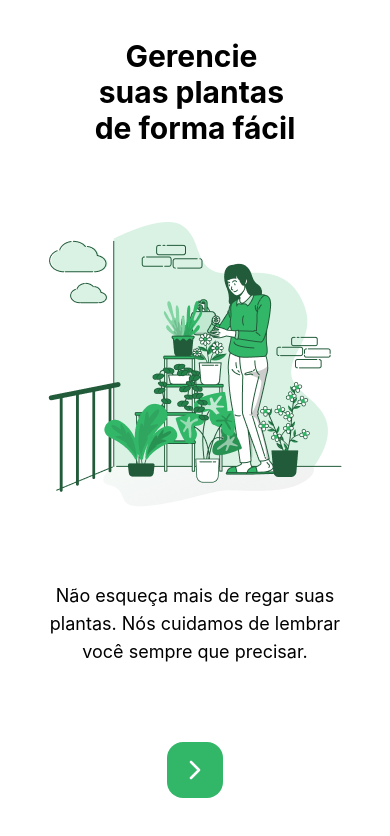
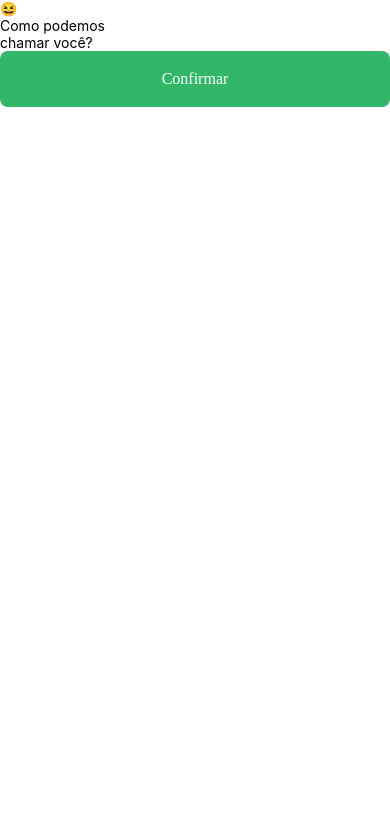
Before and after one commit to kallebysantos/plant-manager, a React Native app: screen /UserIdentification in a window 390 px wide. Shown: the top 836 px of the page. Built offline with nearby package versions, Linux system fonts and the light colour scheme.

Commit message:
📦 NEW: Adding User Identification page

```diff
--- a/App.tsx
+++ b/App.tsx
@@ -1,12 +1,11 @@
 import React from 'react';
 import {SafeAreaView} from 'react-native';
-
-import {Welcome} from './src/pages/Welcome';
+import {UserIdentification} from './src/pages/UserIdentification';
 
 export default function App() {
   return (
     <SafeAreaView className="flex-1">
-      <Welcome />
+      <UserIdentification />
     </SafeAreaView>
   );
 }
--- /dev/null
+++ b/src/components/Button.tsx
@@ -0,0 +1,17 @@
+import React from 'react';
+import {Text, TouchableOpacity, TouchableOpacityProps} from 'react-native';
+
+type ButtonProps = TouchableOpacityProps & {
+  title: string;
+};
+
+export function Button({title, ...props}: ButtonProps) {
+  return (
+    <TouchableOpacity
+      className="h-14 items-center justify-center rounded-lg bg-green-500"
+      activeOpacity={0.7}
+      {...props}>
+      <Text className="text-base text-white  font-heading">{title}</Text>
+    </TouchableOpacity>
+  );
+}
--- /dev/null
+++ b/src/pages/UserIdentification.tsx
@@ -0,0 +1,97 @@
+import React from 'react';
+import {
+  Keyboard,
+  KeyboardAvoidingView,
+  Platform,
+  SafeAreaView,
+  Text,
+  TouchableWithoutFeedback,
+  View,
+} from 'react-native';
+import {Button} from '../components/Button';
+
+export function UserIdentification() {
+  return (
+    <SafeAreaView style={{flex: 1}}>
+      <KeyboardAvoidingView
+        behavior={Platform.OS === 'ios' ? 'padding' : 'height'}>
+        <TouchableWithoutFeedback onPress={Keyboard.dismiss}>
+          <View>
+            <Text>{true ? '😆' : '😃'}</Text>
+            <Text>
+              Como podemos {'\n'}
+              chamar você?
+            </Text>
+
+            {/* <TextInput
+              style={[
+                styles.input,
+                isInvalid
+                  ? styles.inputInvalid
+                  : (isFocused || isFilled) && styles.inputFocused,
+                ,
+              ]}
+              placeholder="Digite um nome"
+              onBlur={() => setIsFocused(false)}
+              onFocus={() => setIsFocused(true)}
+              onChangeText={handleChangeText}
+            /> */}
+
+            <View>
+              <Button title="Confirmar" />
+            </View>
+          </View>
+        </TouchableWithoutFeedback>
+      </KeyboardAvoidingView>
+    </SafeAreaView>
+  );
+}
+/*
+const styles = StyleSheet.create({
+  container: {
+    width: '100%',
+    flex: 1,
+    alignItems: 'center',
+    justifyContent: 'space-around',
+  },
+  formContainer: {
+    width: '100%',
+    paddingHorizontal: 54,
+    flex: 1,
+    alignItems: 'center',
+    justifyContent: 'center',
+  },
+  title: {
+    marginTop: 20,
+    fontSize: 24,
+    lineHeight: 32,
+    textAlign: 'center',
+    color: colors.heading,
+    fontFamily: fonts.heading,
+  },
+  emoji: {
+    fontSize: 44,
+  },
+  input: {
+    width: '100%',
+    padding: 10,
+    marginTop: 50,
+    fontSize: 18,
+    textAlign: 'center',
+    color: colors.heading,
+    borderBottomWidth: 1,
+    borderColor: colors.gray,
+  },
+  inputFocused: {
+    borderColor: colors.green,
+  },
+  inputInvalid: {
+    borderColor: colors.red,
+  },
+  buttonWrapper: {
+    width: '100%',
+    paddingHorizontal: 20,
+    marginTop: 40,
+  },
+});
+ */
--- a/src/pages/Welcome.tsx
+++ b/src/pages/Welcome.tsx
@@ -8,8 +8,8 @@ import wateringImg from '../assets/watering.png';
 
 export function Welcome() {
   return (
-    <SafeAreaView className="px-12 flex-1 items-center justify-around">
-      <Text className="text-3xl font-bold text-center">
+    <SafeAreaView className="p-12 flex-1 items-center justify-around">
+      <Text className="text-3xl text-center font-heading text-gray-500">
         Gerencie {'\n'}
         suas plantas {'\n'}
         de forma fácil
@@ -17,13 +17,13 @@ export function Welcome() {
 
       <Image source={wateringImg} className="w-full" resizeMode="contain" />
 
-      <Text className="text-lg text-center">
+      <Text className="text-lg text-center font-body text-gray-500">
         Não esqueça mais de regar suas plantas. Nós cuidamos de lembrar você
         sempre que precisar.
       </Text>
 
       <TouchableOpacity
-        className="w-14 h-14 mb-2 bg-green-500 rounded-2xl items-center justify-center "
+        className="w-14 h-14 mb-2 bg-green-500 rounded-2xl items-center justify-center"
         activeOpacity={0.7}>
         <Feather name="chevron-right" size={32} color={colors.white} />
       </TouchableOpacity>
```
